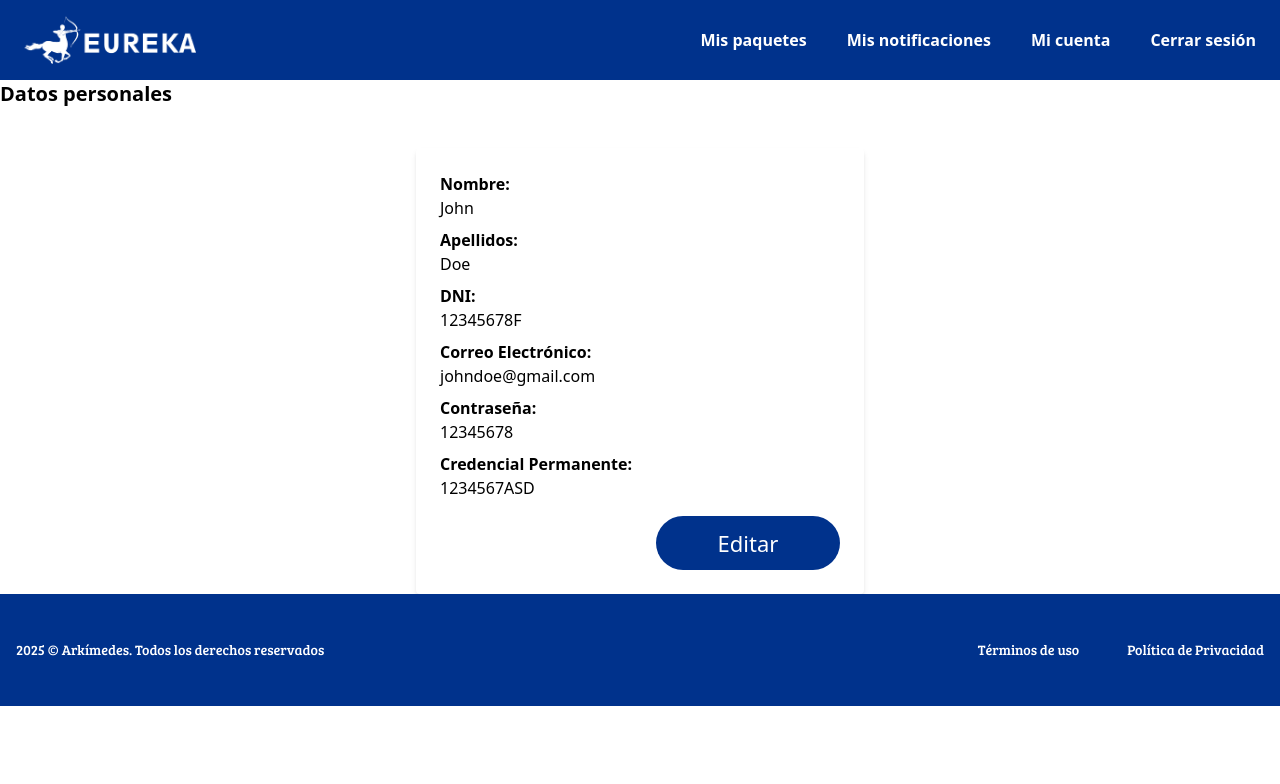
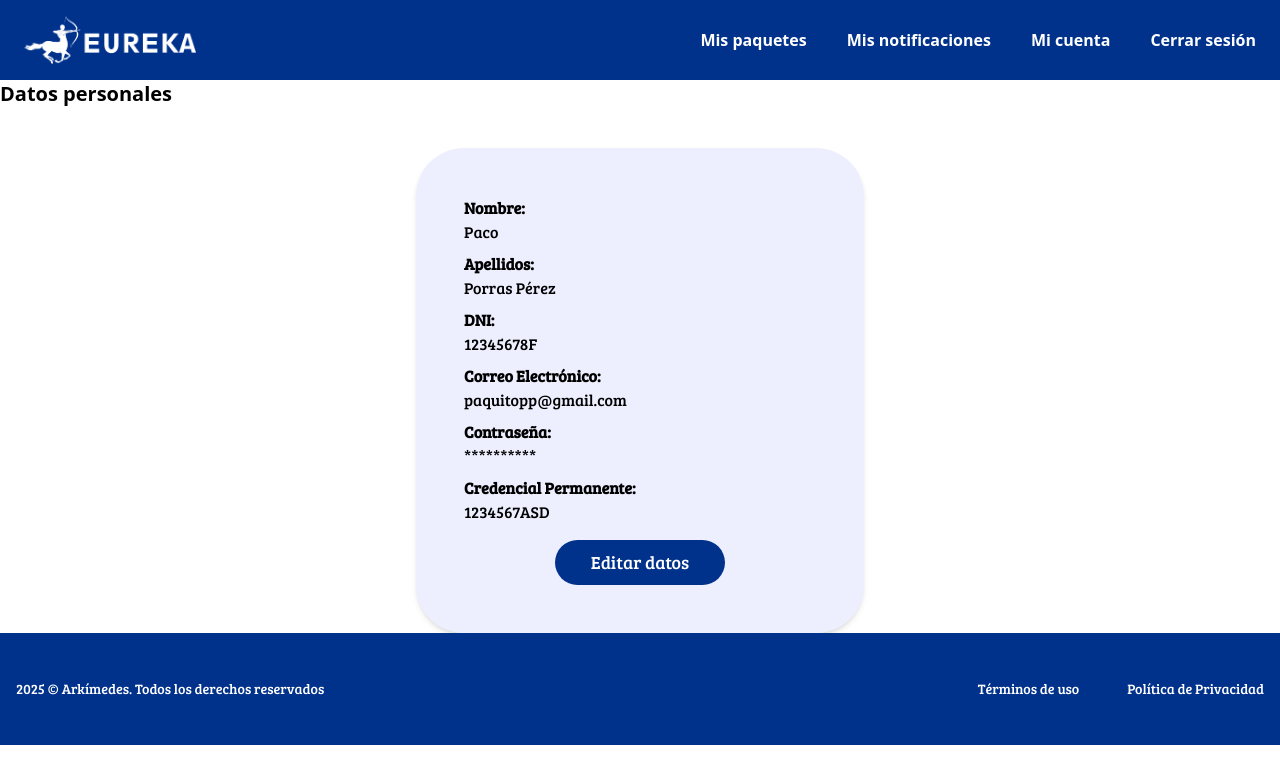
Before and after one commit to Ayuik/buzon-inteligente-FE-testing, a React (Vite) app: page /myaccount in a window 1280 px wide. Shown: the top 784 px of the page. Built offline with nearby package versions, Linux system fonts and the light colour scheme.

Commit message:
fix: changes to the  Button and the ProfileCard

```diff
--- a/src/components/profile/Button.jsx
+++ b/src/components/profile/Button.jsx
@@ -1,5 +1,9 @@
 export const Button = ({ text, onClick, type = "button" }) => (
-    <button type={type} onClick={onClick} className="bg-[#00328c] text-[#ffffff] w-[184px] h-[54px] m-[center] rounded-[32px] text-[22px] border-[none] cursor-pointer">
-        {text}
-    </button>
+  <button
+    type={type}
+    onClick={onClick}
+    className="bg-[#00328c] text-white w-[170px] h-[45px] rounded-[32px] text-[18px] border-[none] mx-auto cursor-pointer"
+  >
+    {text}
+  </button>
 );
--- a/src/components/profile/ProfileCard.jsx
+++ b/src/components/profile/ProfileCard.jsx
@@ -6,17 +6,17 @@ export const ProfileCard = () => {
   const [editable, setEditable] = useState(false);
   // Datos de ejemplo - llamada a la API
   const [formData, setFormData] = useState({
-        name: 'John',
-        surname: 'Doe',
-        dni: '12345678F',
-        email: 'johndoe@gmail.com',
-        password: '12345678',
-        credential: '1234567ASD'
+    name: "Paco",
+    surname: "Porras Pérez",
+    dni: "12345678F",
+    email: "paquitopp@gmail.com",
+    password: "**********",
+    credential: "1234567ASD",
   });
 
   const handleChange = (e) => {
     const { name, value } = e.target;
-        setFormData(prev => ({ ...prev, [name]: value }));
+    setFormData((prev) => ({ ...prev, [name]: value }));
   };
 
   const handleEdit = () => setEditable(true);
@@ -27,22 +27,56 @@ export const ProfileCard = () => {
   };
 
   return (
-        <div className="bg-white p-6 rounded shadow-md max-w-md mx-auto mt-10">
-            <ProfileField label="Nombre:" value={formData.name} editable={editable} onChange={handleChange} name="name" />
-            <ProfileField label="Apellidos:" value={formData.surname} editable={editable} onChange={handleChange} name="surname" />
-            <ProfileField label="DNI:" value={formData.dni} editable={editable} onChange={handleChange} name="dni" />
-            <ProfileField label="Correo Electrónico:" value={formData.email} editable={editable} onChange={handleChange} name="email" />
-            <ProfileField label="Contraseña:" value={formData.password} editable={editable} onChange={handleChange} name="password" />
-            <ProfileField label="Credencial Permanente:" value={formData.credential} editable={false} />
+    <div className="bg-[rgba(190,199,255,0.28)] p-6 rounded-[48px] shadow-md max-w-md mx-auto mt-10 font-bree sm:p-12 space-y-10 ">
+      <ProfileField
+        label="Nombre:"
+        value={formData.name}
+        editable={editable}
+        onChange={handleChange}
+        name="name"
+      />
+      <ProfileField
+        label="Apellidos:"
+        value={formData.surname}
+        editable={editable}
+        onChange={handleChange}
+        name="surname"
+      />
+      <ProfileField
+        label="DNI:"
+        value={formData.dni}
+        editable={editable}
+        onChange={handleChange}
+        name="dni"
+      />
+      <ProfileField
+        label="Correo Electrónico:"
+        value={formData.email}
+        editable={editable}
+        onChange={handleChange}
+        name="email"
+      />
+      <ProfileField
+        label="Contraseña:"
+        value={formData.password}
+        editable={editable}
+        onChange={handleChange}
+        name="password"
+      />
+      <ProfileField
+        label="Credencial Permanente:"
+        value={formData.credential}
+        editable={false}
+      />
 
       <div className="flex justify-end space-x-2 mt-4">
         {editable ? (
           <>
             <Button text="Guardar cambios" onClick={handleSave} />
-                        <Button text="Cancelar" onClick={handleCancel}/>
+            <Button text="Cancelar" onClick={handleCancel} />
           </>
         ) : (
-                    <Button text="Editar" onClick={handleEdit} />
+          <Button text="Editar datos" onClick={handleEdit} />
         )}
       </div>
     </div>
```
Lines whose indentation alone changed are shown as unchanged.
